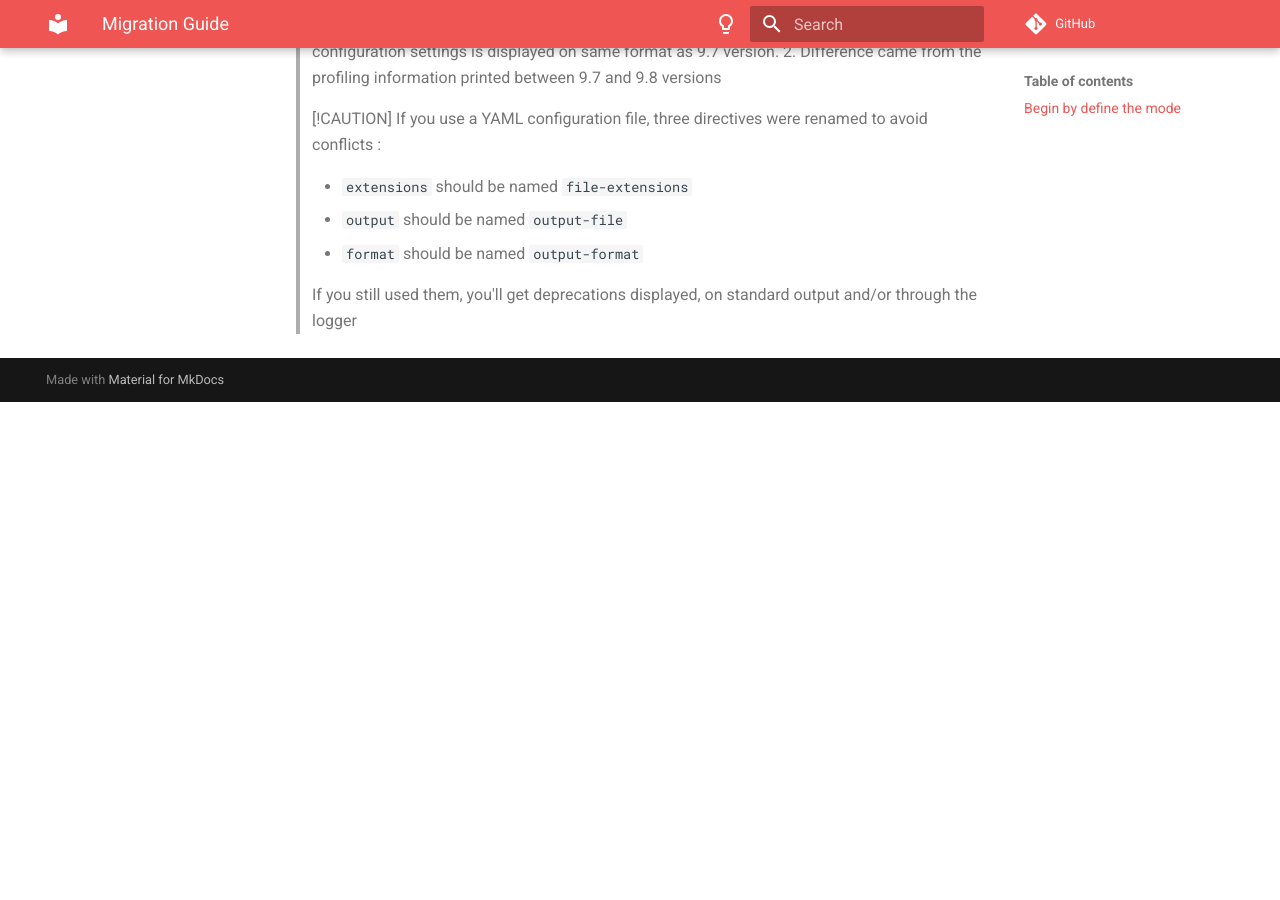
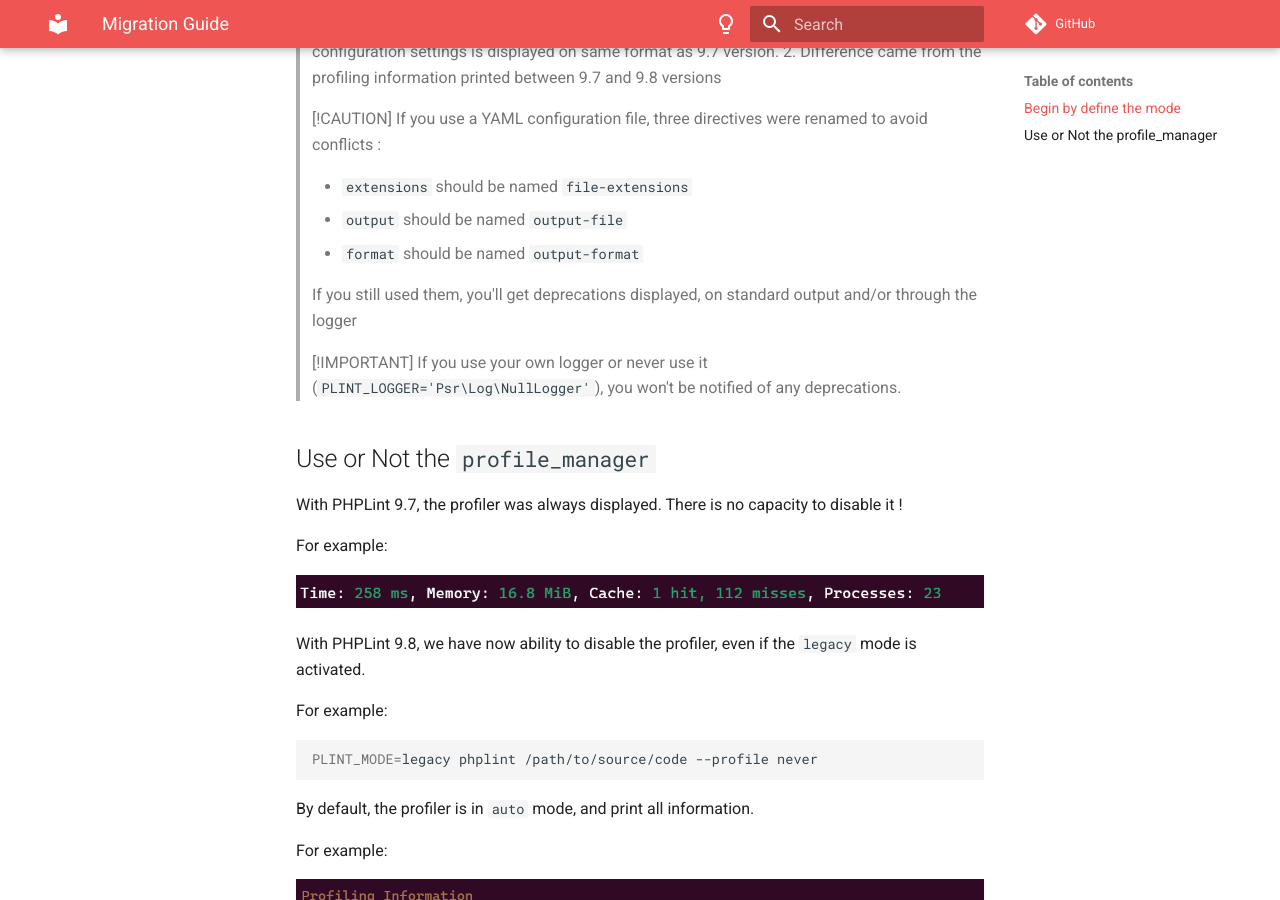
Before and after one commit to overtrue/phplint, an MkDocs documentation site: the page built from docs/migration.md, in a window 1280 px wide and 900 px high, scrolled down 529 px. Built offline with MkDocs 1.6.1 and Material for MkDocs 9.7.7, drawn with Linux system fonts in a browser that asks for light colours; comment, search, counter and statistics services are not loaded; before the commit the page ends 931 px from its top, so only the background shows below that.

Commit message:
The profiler may now be disabled even on legacy mode

````diff
--- a/docs/migration.md
+++ b/docs/migration.md
@@ -25,3 +25,28 @@ PLINT_MODE=legacy phplint
 > - `format` should be named `output-format`
 >
 > If you still used them, you'll get deprecations displayed, on standard output and/or through the logger
+
+> [!IMPORTANT]
+> If you use your own logger or never use it (`PLINT_LOGGER='Psr\Log\NullLogger'`), you won't be notified of any deprecations.
+
+## Use or Not the `profile_manager`
+
+With PHPLint 9.7, the profiler was always displayed. There is no capacity to disable it !
+
+For example:
+
+![legacy profiler](assets/profiler-legacy.png)
+
+With PHPLint 9.8, we have now ability to disable the profiler, even if the `legacy` mode is activated.
+
+For example:
+
+```shell
+PLINT_MODE=legacy phplint /path/to/source/code --profile never
+```
+
+By default, the profiler is in `auto` mode, and print all information.
+
+For example:
+
+![standard profiler](assets/profiler-standard.png)
````
Also changed, not shown: docs/assets/profiler-legacy.png (added), 2 other files.
